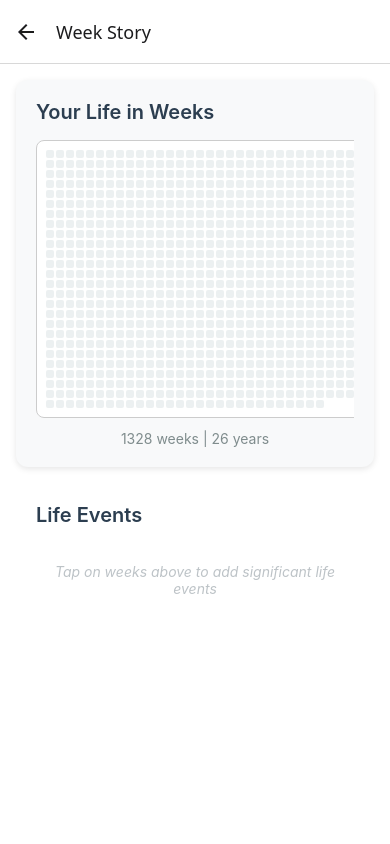
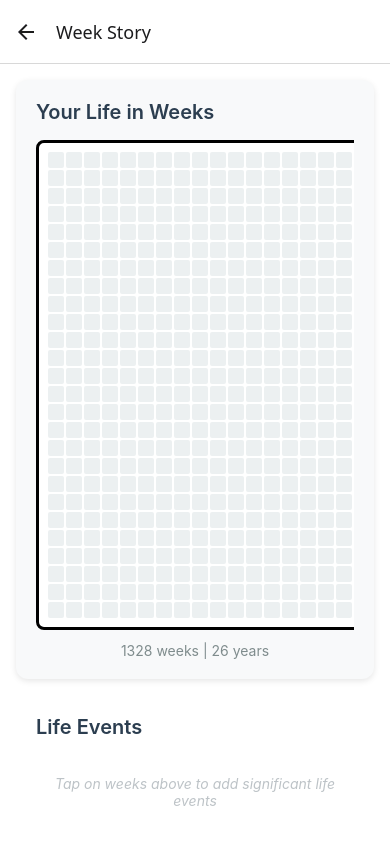
Before and after one commit to Programmer-Develops/WeekStory, a React Native app: screen / in a window 390 px wide. Both pictures are taken after a click on the button "GENERATE MY TIMELINE". Built offline with nearby package versions, Linux system fonts and the light colour scheme.

Commit message:
grid size updated

```diff
--- a/components/WeekGrid.js
+++ b/components/WeekGrid.js
@@ -1,7 +1,5 @@
 import React from 'react';
 import { View, TouchableOpacity, FlatList, StyleSheet, ScrollView } from 'react-native';
-import Animated, { useAnimatedStyle, useSharedValue } from 'react-native-reanimated';
-import { Gesture, GestureDetector } from 'react-native-gesture-handler';
 
 export default function WeekGrid({
   totalWeeks,
@@ -10,27 +8,9 @@ export default function WeekGrid({
 }) {
   const weeks = Array.from({ length: totalWeeks }, (_, i) => i + 1);
 
-
-  // Zoom state using Reanimated (new API)
-  const scale = useSharedValue(1);
-  const savedScale = useSharedValue(1);
-
-  const pinchGesture = Gesture.Pinch()
-    .onUpdate((event) => {
-      scale.value = Math.max(0.5, Math.min(savedScale.value * event.scale, 3));
-    })
-    .onEnd(() => {
-      savedScale.value = scale.value;
-    });
-
-  const animatedStyle = useAnimatedStyle(() => ({
-    transform: [{ scale: scale.value }],
-  }));
-
   return (
     <ScrollView horizontal showsHorizontalScrollIndicator={false}>
-      <GestureDetector gesture={pinchGesture}>
-        <Animated.View style={[styles.grid, animatedStyle]}>
+      <View style={styles.grid}>
         <FlatList
           data={weeks}
           numColumns={52}
@@ -47,8 +27,7 @@ export default function WeekGrid({
           keyExtractor={(item) => item.toString()}
           contentContainerStyle={styles.gridContent}
         />
-        </Animated.View>
-      </GestureDetector>
+      </View>
     </ScrollView>
   );
 }
@@ -56,9 +35,7 @@ export default function WeekGrid({
 const styles = StyleSheet.create({
   grid: {
     backgroundColor: '#fff',
-    borderWidth: 1,
-    borderColor: '#ccc',
-    borderStyle: 'solid',
+    border: "solid",
     borderRadius: 8,
     padding: 8,
   },
@@ -66,8 +43,8 @@ const styles = StyleSheet.create({
     justifyContent: 'center',
   },
   week: {
-    width: 8,
-    height: 8,
+    width: 16,
+    height: 16,
     margin: 1,
     borderRadius: 2,
   },
```
Also changed, not shown: components/EventModal.js (+12 -2 lines). Lines whose indentation alone changed are shown as unchanged.
